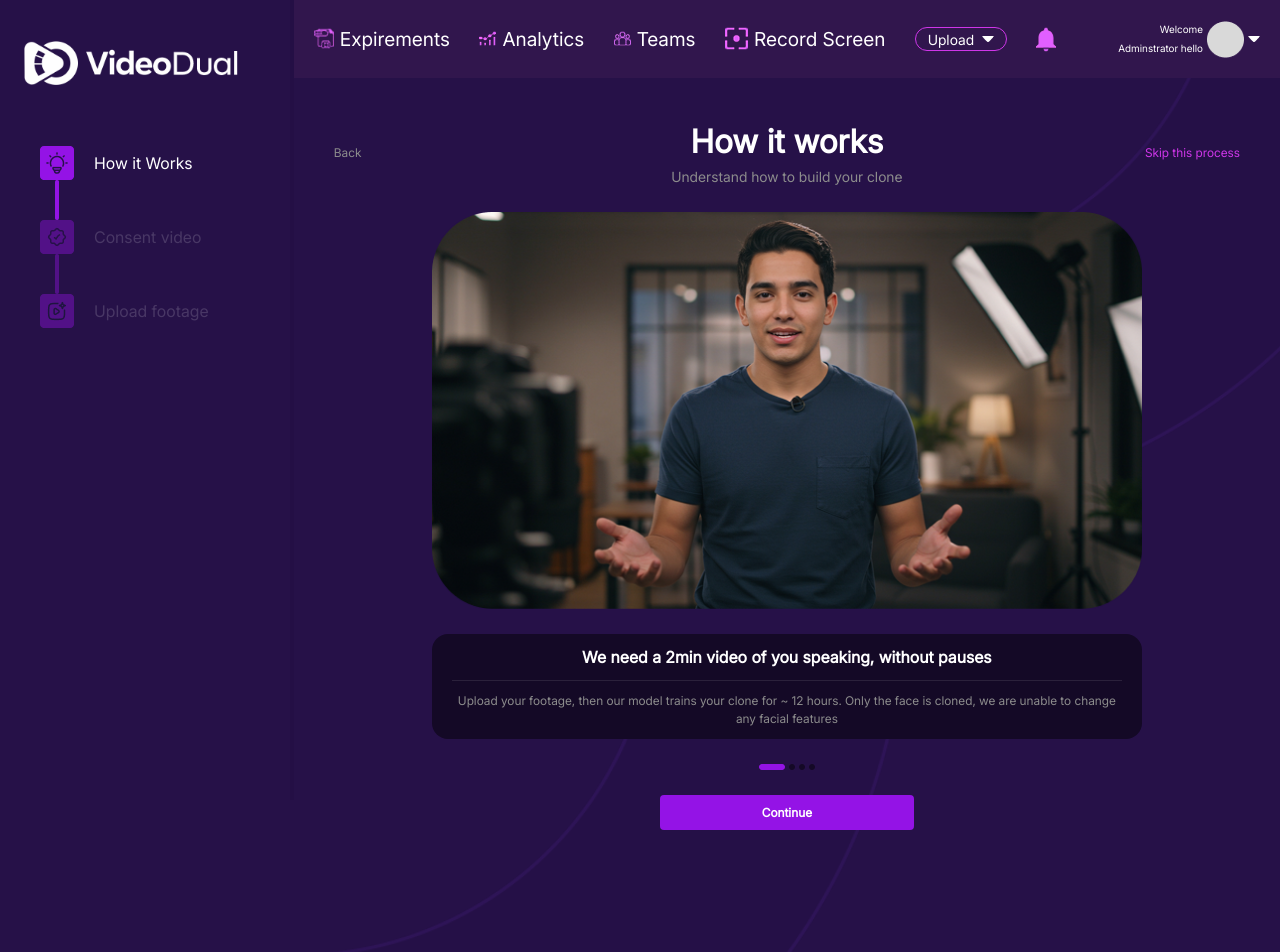
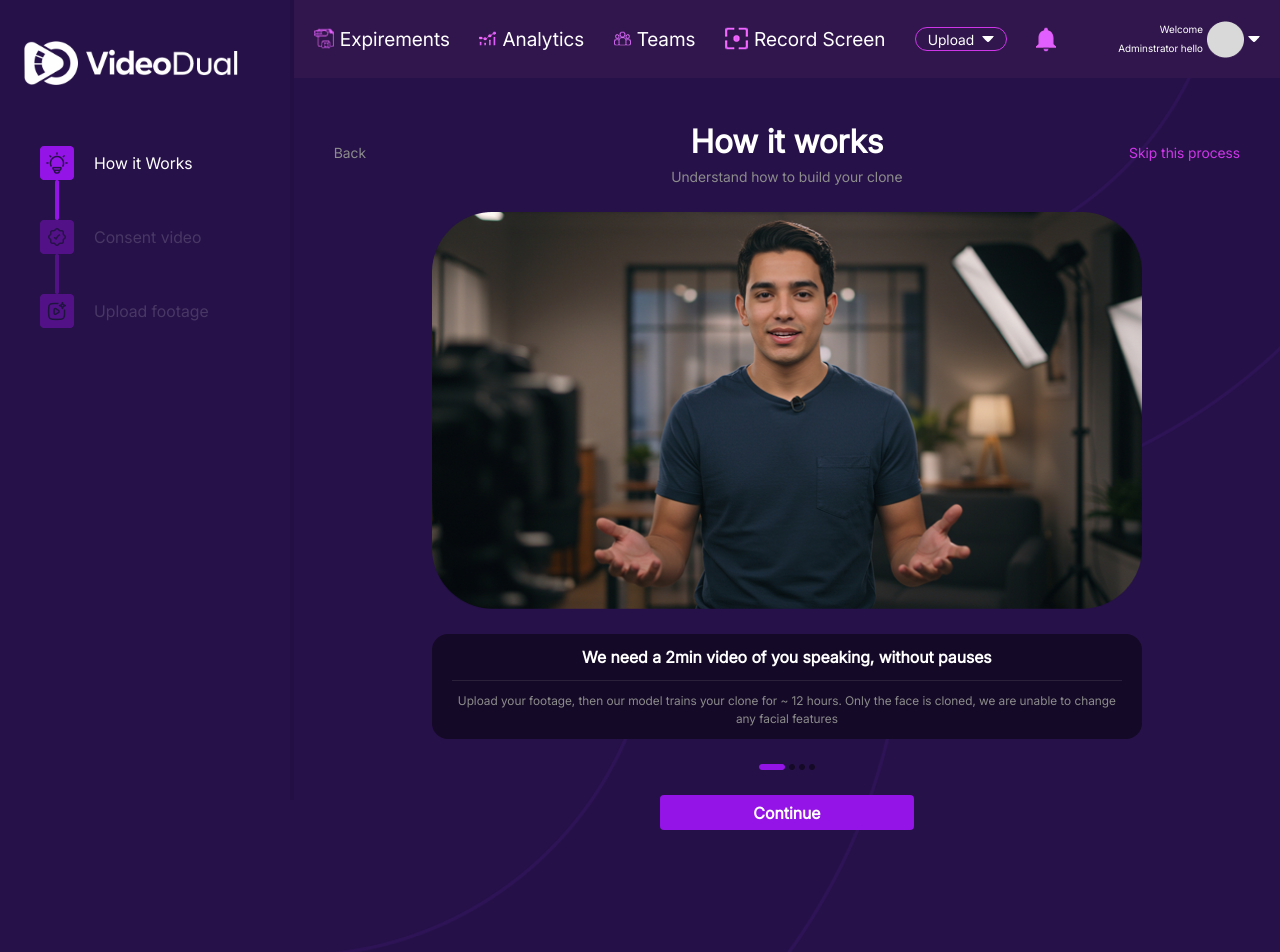
Before and after one commit to Marveeamasi/ai-video, a Next.js app: page /how-it-works in a window 1280 px wide. Shown: the top 952 px of the page. Built offline with nearby package versions, Linux system fonts and the light colour scheme.

Commit message:
Update Container.jsx

```diff
--- a/components/Container.jsx
+++ b/components/Container.jsx
@@ -70,14 +70,14 @@ const Container = () => {
     return (
         <div className='flex flex-col z-1 relative pb-40'>
             <div className='flex justify-center items-center relative pt-10 pb-[25px]'>
-                <span onClick={() => router.back()} className='absolute text-[#8C8C8C] font-[500] text-[12px] left-10 max-sm:top-5 cursor-pointer hover:text-white'>
+                <span onClick={() => router.back()} className='absolute text-[#8C8C8C] font-[500] text-[14px] left-10 max-sm:top-5 cursor-pointer hover:text-white'>
                     Back
                 </span>
                 <div className='flex flex-col items-center'>
                     <h1 className='text-[32px] font-[600]'>How it works</h1>
                     <p className='text-[#8C8C8C] text-[14px] font-[400]'>Understand how to build your clone</p>
                 </div>
-                <Link href={'/consent-video'} className='absolute text-[#CF36E9] font-[500] text-[12px] right-10 max-sm:top-5 cursor-pointer hover:text-white'>Skip this process</Link>
+                <Link href={'/consent-video'} className='absolute text-[#CF36E9] font-[500] text-[14px] right-10 max-sm:top-5 cursor-pointer hover:text-white'>Skip this process</Link>
             </div>
 
             <div className='flex self-center justify-center items-center relative' id='items'>
@@ -125,7 +125,7 @@ const Container = () => {
             <motion.button
                 id='continue-btn'
                 onClick={handleNext}
-                className='font-[700] flex self-center justify-center cursor-pointer transform transition duration-500 ease-in-out hover:scale-105 hover:opacity-75 items-center text-[12px] bg-[#9413E6] w-[254px] h-[35px] rounded-[4px]'
+                className='font-[700] flex self-center justify-center cursor-pointer transform transition duration-500 ease-in-out hover:scale-105 hover:opacity-75 items-center text-[16px] bg-[#9413E6] w-[254px] h-[35px] rounded-[4px]'
                 whileHover={{ scale: 1.05, opacity: 0.85 }}
                 whileTap={{ scale: 0.95 }}
             >
```
